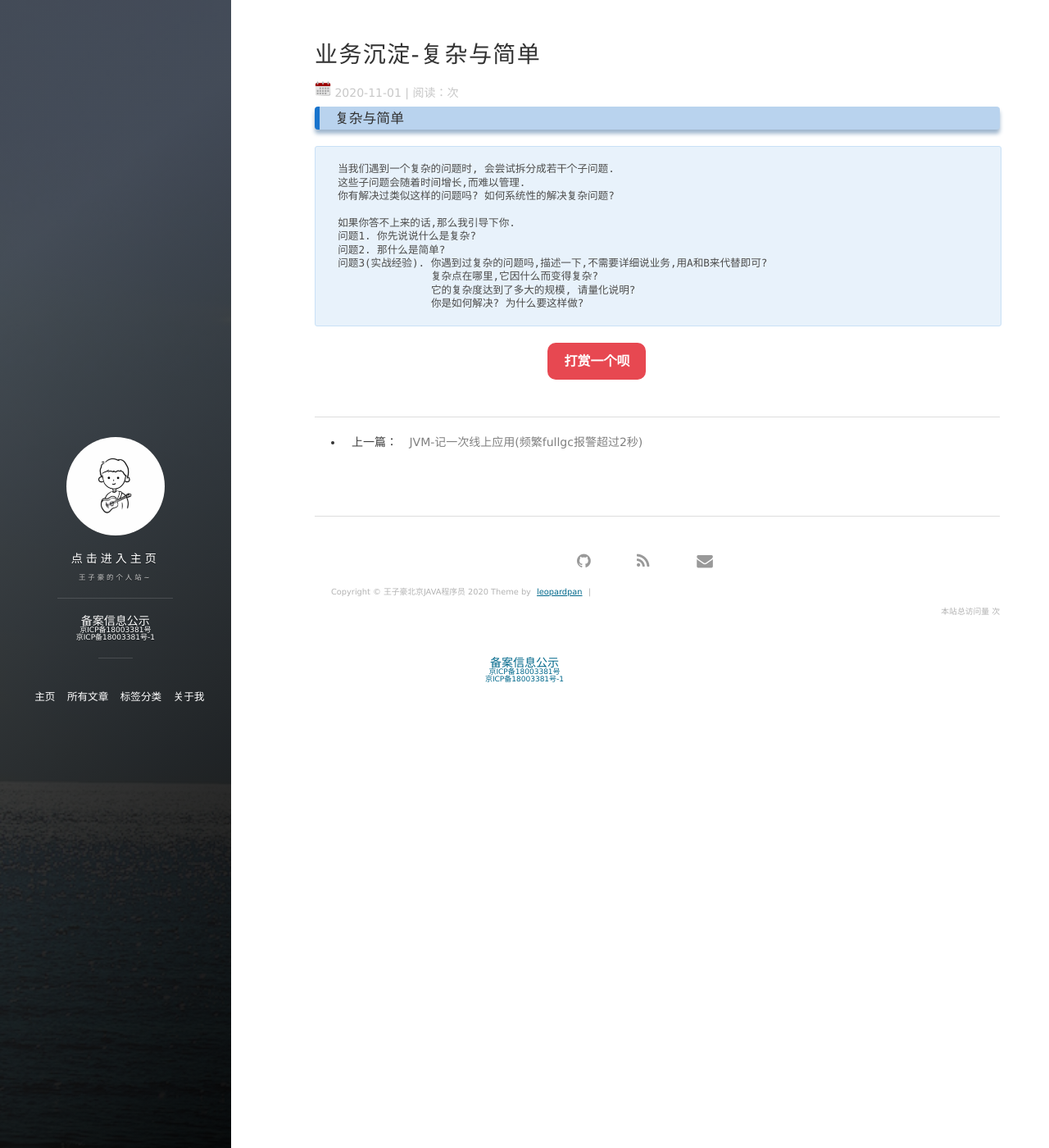
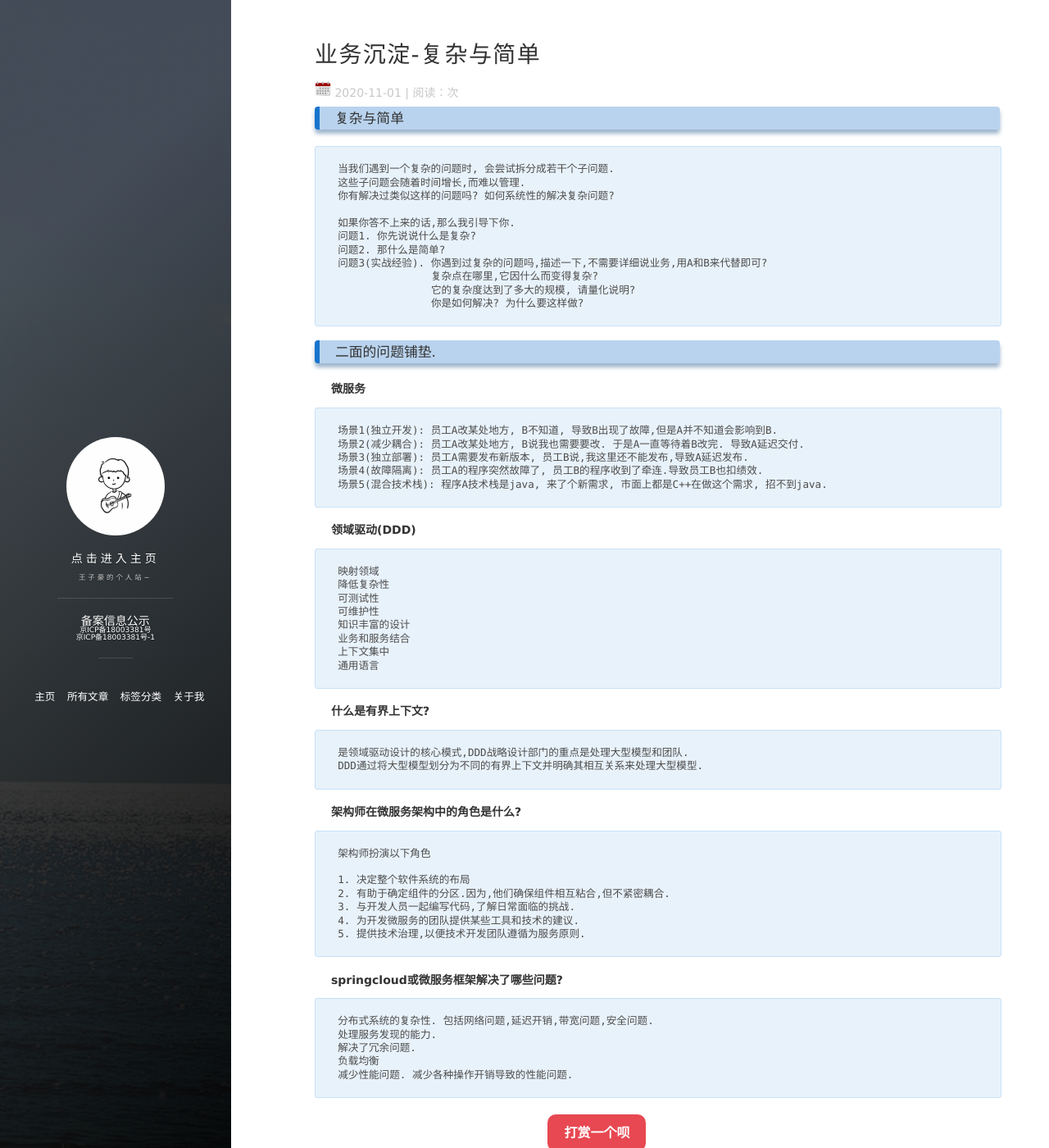
Before and after one commit to wangzihaogithub/wangzihaogithub, a Jekyll site: the page built from _posts/2020-11-01-业务沉淀-复杂与简单.markdown, in a window 1280 px wide and 1400 px high. Shown: the whole window at 82% size. Built offline with Jekyll 4.4.1, drawn with Linux system fonts in a browser that asks for light colours; comment, search, counter and statistics services are not loaded.

Commit message:
复杂与简单

```diff
--- a/_posts/2020-11-01-业务沉淀-复杂与简单.markdown
+++ b/_posts/2020-11-01-业务沉淀-复杂与简单.markdown
@@ -17,3 +17,49 @@ tags: 业务沉淀
                    复杂点在哪里,它因什么而变得复杂?
                    它的复杂度达到了多大的规模, 请量化说明?
                    你是如何解决? 为什么要这样做?
+
+### 二面的问题铺垫.
+
+**微服务**
+
+    场景1(独立开发): 员工A改某处地方, B不知道, 导致B出现了故障,但是A并不知道会影响到B.
+    场景2(减少耦合): 员工A改某处地方, B说我也需要要改. 于是A一直等待着B改完. 导致A延迟交付.
+    场景3(独立部署): 员工A需要发布新版本, 员工B说,我这里还不能发布,导致A延迟发布.
+    场景4(故障隔离): 员工A的程序突然故障了, 员工B的程序收到了牵连.导致员工B也扣绩效.
+    场景5(混合技术栈): 程序A技术栈是java, 来了个新需求, 市面上都是C++在做这个需求, 招不到java.
+
+**领域驱动(DDD)**
+
+    映射领域
+    降低复杂性
+    可测试性
+    可维护性
+    知识丰富的设计
+    业务和服务结合
+    上下文集中
+    通用语言
+
+
+**什么是有界上下文?**
+
+    是领域驱动设计的核心模式,DDD战略设计部门的重点是处理大型模型和团队.
+    DDD通过将大型模型划分为不同的有界上下文并明确其相互关系来处理大型模型.
+
+
+**架构师在微服务架构中的角色是什么?**
+
+    架构师扮演以下角色
+
+    1. 决定整个软件系统的布局
+    2. 有助于确定组件的分区.因为,他们确保组件相互粘合,但不紧密耦合.
+    3. 与开发人员一起编写代码,了解日常面临的挑战.
+    4. 为开发微服务的团队提供某些工具和技术的建议.
+    5. 提供技术治理,以便技术开发团队遵循为服务原则.
+
+**springcloud或微服务框架解决了哪些问题?**
+
+    分布式系统的复杂性. 包括网络问题,延迟开销,带宽问题,安全问题.
+    处理服务发现的能力.
+    解决了冗余问题.
+    负载均衡
+    减少性能问题. 减少各种操作开销导致的性能问题.
```
